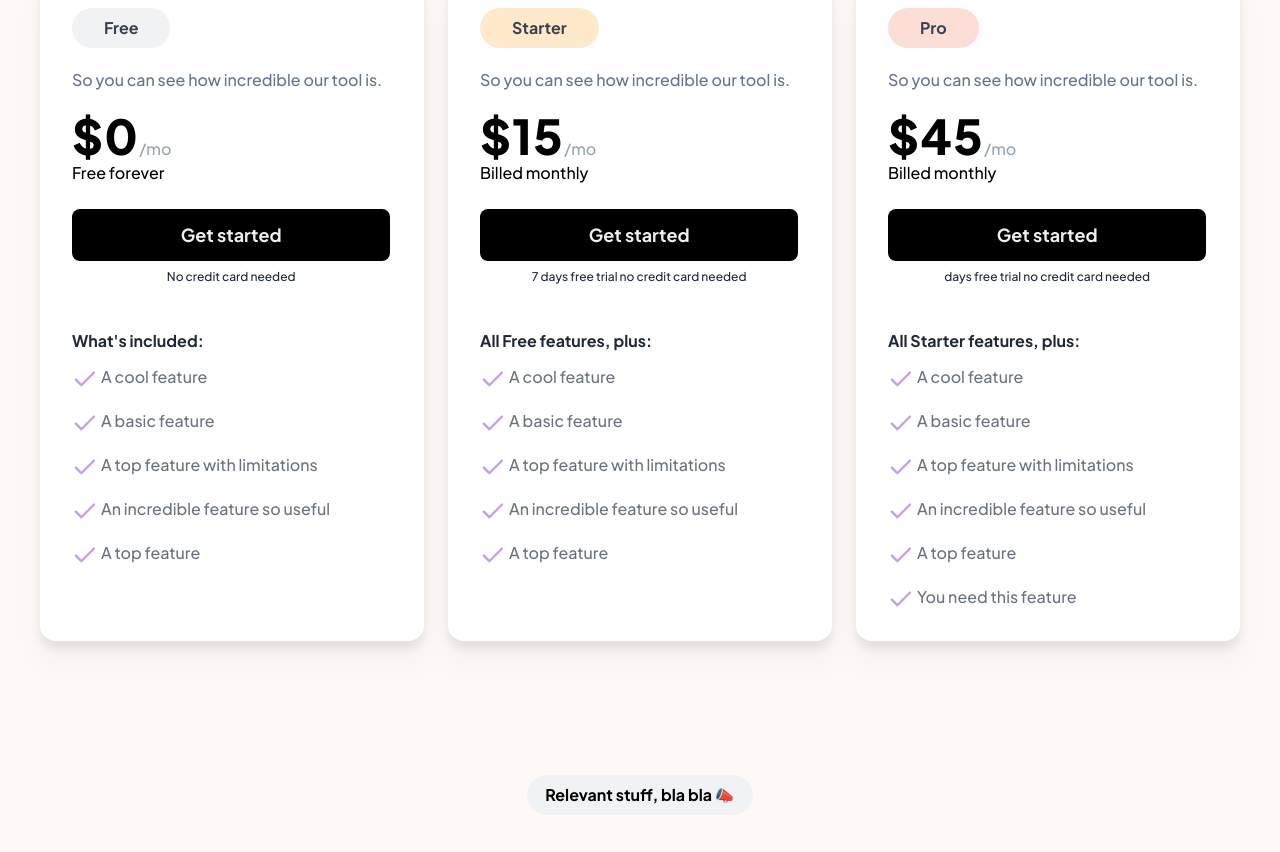
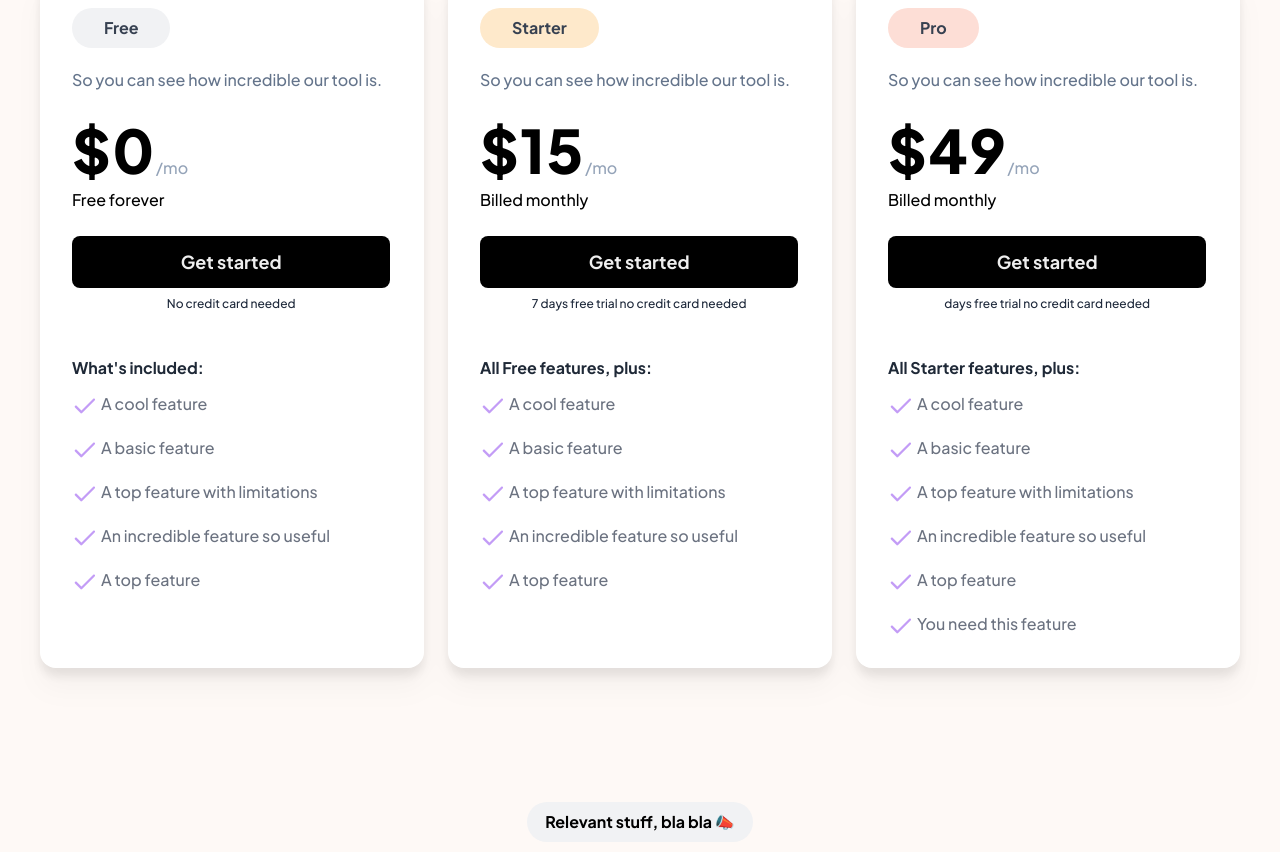
Before and after one commit to saurabh1215/Assignment-1, a React (Create React App) app: page / in a window 1280 px wide. Shown: the part 7238-8090 px from the top of the page. Built offline with nearby package versions, Linux system fonts and the light colour scheme.

Commit message:
added pricing and updated

```diff
--- a/src/components/Pricing.jsx
+++ b/src/components/Pricing.jsx
@@ -30,9 +30,9 @@ const Pricing = () => {
       tag: "Starter",
       bgColor: "#FEE9CB",
       tagPara: "So you can see how incredible our tool is.",
-      dollar: "$15",
-      dollarMonth: "/mo",
-      dollarTag: "Billed monthly",
+      dollar: billingPeriod === "annually" ? "$19" : "$15",
+      dollarMonth: billingPeriod === "annually" ? "/year" : "/mo",
+      dollarTag: billingPeriod === "annually" ? "$180" : "Billed monthly",
       button: "Get started",
       btnTag: "7 days free trial no credit card needed",
       contentHead: "All Free features, plus:",
@@ -49,9 +49,9 @@ const Pricing = () => {
       tag: "Pro",
       bgColor: "#FDDED6",
       tagPara: "So you can see how incredible our tool is.",
-      dollar: "$45",
-      dollarMonth: "/mo",
-      dollarTag: "Billed monthly",
+      dollar: billingPeriod === "annually" ? "$45" : "$49",
+      dollarMonth: billingPeriod === "annually" ? "/year" : "/mo",
+      dollarTag: billingPeriod === "annually" ? "$540" : "Billed monthly",
       button: "Get started",
       btnTag: " days free trial no credit card needed",
       contentHead: "All Starter features, plus:",
@@ -71,6 +71,19 @@ const Pricing = () => {
       prevPeriod === "monthly" ? "annually" : "monthly"
     );
   };
+
+  const updatedPricingCards = pricingCards.map((card) => {
+    let updatedCard = { ...card };
+
+    if (card.index !== "1" && billingPeriod === "annually") {
+      updatedCard.dollar = "$" + parseFloat(card.dollar.slice(1));
+      updatedCard.dollarTag = "Billed $" + card.dollarTag.slice(1) + " yearly";
+    } else {
+      updatedCard.dollar = card.dollar;
+      updatedCard.dollarTag = card.dollarTag;
+    }
+    return updatedCard;
+  });
 
   return (
     <div className="flex flex-none flex-col max-w-[1200px] mx-auto  py-16 drop-shadow-xl ">
@@ -112,7 +125,7 @@ const Pricing = () => {
       </div>
 
       <div className="md:flex flex-col lg:flex-row gap-4 md:gap-6 flex-wrap md:justify-between justify-center ">
-        {pricingCards.map((card, index) => (
+        {updatedPricingCards.map((card, index) => (
           <>
             <div className="flex flex-col md:flex-none md:w-96 items-start justify-start group pt-8 bg-white rounded-2xl w-[384px] px-8 relative py-4">
               {index === 1 ? (
@@ -132,8 +145,8 @@ const Pricing = () => {
                 {card.tagPara}
               </div>
 
-              <div className="flex flex-row justify-end items-baseline ">
-                <div className=" tracking-wide text-5xl font-PlusJakartaSansExtraBold">
+              <div className="flex flex-row justify-end items-baseline py-2">
+                <div className=" tracking-wide text-6xl font-PlusJakartaSansExtraBold ">
                   {card.dollar}
                 </div>
                 <div className="font-PlusJakartaSansMedium text-slate-400">
```
